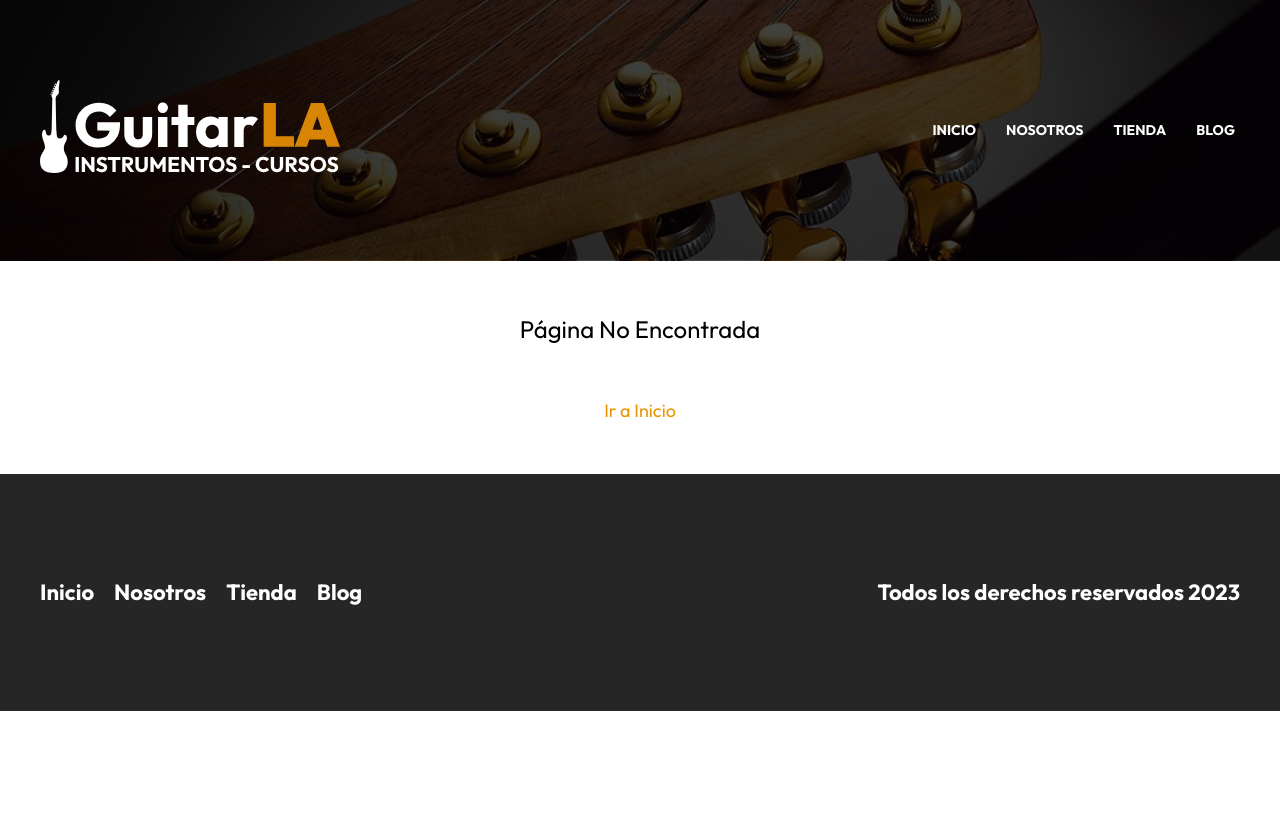
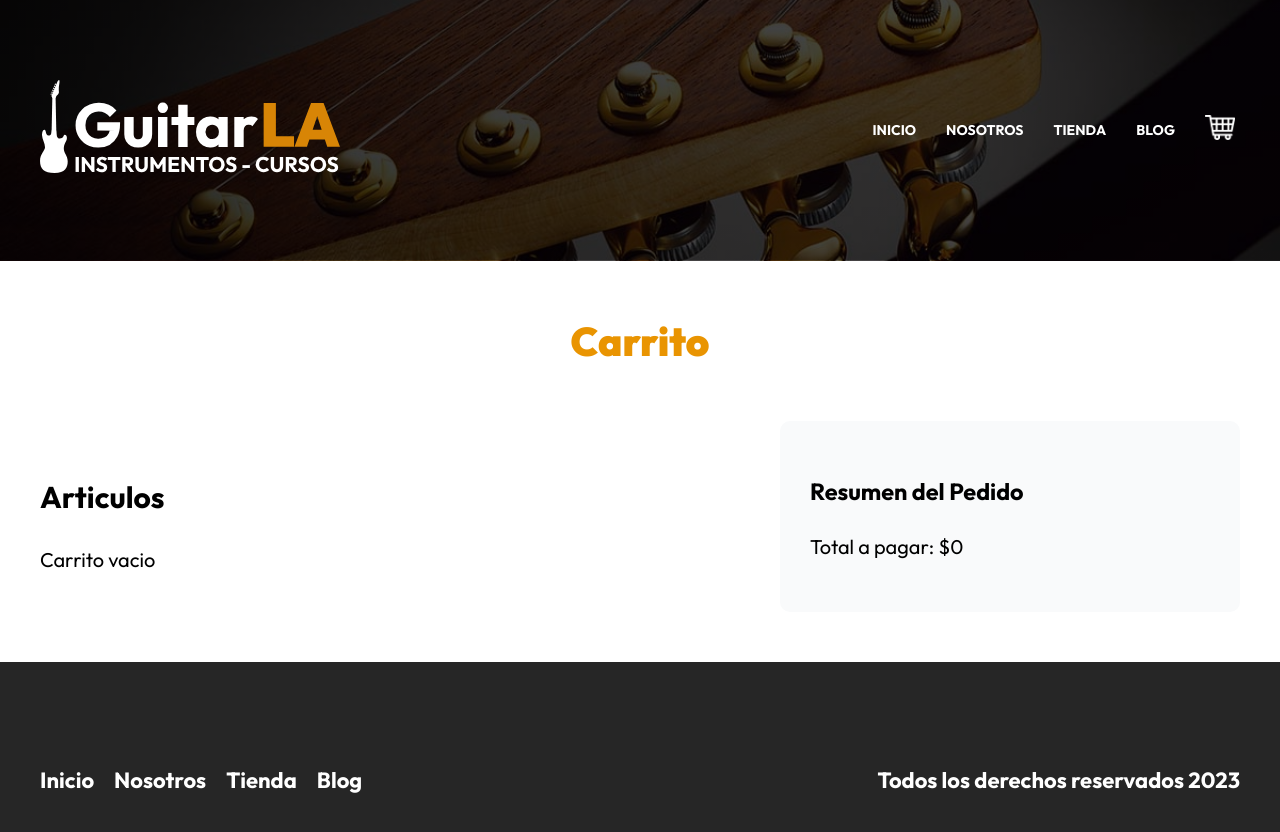
Before and after one commit to dotJManuel/guitarla-next.js, a Next.js app: page /carrito in a window 1280 px wide. Before the commit this address had no page. Shown: the top 832 px of the page. Before the commit the page ends 800 px from the top, so only its background shows below. Built offline with nearby package versions, Linux system fonts and the light colour scheme.

Commit message:
Finalizacion del proyecto

```diff
--- a/components/header.js
+++ b/components/header.js
@@ -52,6 +52,11 @@ export default function Header() {
 					>
 						Blog
 					</Link>
+
+					<Link href="/carrito">
+						<Image width={30} height={25} src="/img/carrito.png" alt="imagen carrito"/>
+					</Link>
+
 				</nav>
 			</div>
 		</header>
--- a/pages/_app.js
+++ b/pages/_app.js
@@ -1,5 +1,63 @@
-import '../styles/globals.css'
+import { useState, useEffect } from "react";
+import "../styles/globals.css";
 
 export default function App({ Component, pageProps }) {
-  return <Component {...pageProps} />
+
+  const carritoLS = typeof window !== 'undefined' ? JSON.parse(localStorage.getItem('carrito')) ?? [] : []
+	const [carrito, setCarrito] = useState(carritoLS);
+  const [paginaLista, setPaginaLista] = useState(false)
+
+  useEffect(() => {
+    setPaginaLista(true)
+  }, [])
+
+  useEffect(() => {
+    localStorage.setItem('carrito', JSON.stringify(carrito))
+  }, [carrito])
+
+	const agregarCarrito = (guitarra) => {
+		// Comprobar si la guitarra ya esta en el carrito...
+		if (carrito.some((guitarraState) => guitarraState.id === guitarra.id)) {
+			// Iterar para actualizar la cantidad
+			const carritoActualizado = carrito.map((guitarraState) => {
+				if (guitarraState.id === guitarra.id) {
+					guitarraState.cantidad = guitarra.cantidad;
+				}
+				return guitarraState;
+			});
+			// Se asigna al array
+			setCarrito([...carritoActualizado]);
+			localStorage.setItem("carrito", JSON.stringify(carrito));
+		} else {
+			// En caso de que el articulo no exista, es nuevo y se agrega
+			setCarrito([...carrito, guitarra]);
+			localStorage.setItem("carrito", JSON.stringify(carrito));
+		}
+	};
+
+	const eliminarProducto = (id) => {
+		const carritoActualizado = carrito.filter(
+			(producto) => producto.id != id
+		);
+		setCarrito(carritoActualizado);
+		window.localStorage.setItem("carrito", JSON.stringify(carrito));
+	};
+
+	const actualizarCantidad = (guitarra) => {
+		const carritoActualizado = carrito.map((guitarraState) => {
+			if (guitarraState.id === guitarra.id) {
+				guitarraState.cantidad = parseInt(guitarra.cantidad);
+			}
+			return guitarraState;
+		});
+		setCarrito(carritoActualizado);
+		window.localStorage.setItem("carrito", JSON.stringify(carrito));
+	};
+
+	return paginaLista ? <Component {...pageProps}
+    carrito={carrito}
+    agregarCarrito={agregarCarrito}
+    eliminarProducto={eliminarProducto}
+    actualizarCantidad={actualizarCantidad}
+  /> : null
 }
--- /dev/null
+++ b/pages/carrito.js
@@ -0,0 +1,77 @@
+import { useEffect, useState } from 'react';
+import Image from 'next/image';
+import Layout from '../components/layout'
+import styles from '../styles/carrito.module.css'
+
+export default function Carrito({carrito, actualizarCantidad, eliminarProducto}) {
+
+	const [total, setTotal] = useState(0)
+
+	useEffect(() => {
+		const calculoTotal = carrito.reduce( (total, producto) => total + (producto.cantidad * producto.precio), 0)
+		setTotal(calculoTotal)
+	}, [carrito])
+
+	return (
+		<Layout title='Carrito de Compras'>
+			<main className="contenedor">
+				<h1 className="heading">Carrito</h1>
+
+				<div className={styles.contenido}>
+					<div className={styles.carrito}>
+						<h2>Articulos</h2>
+
+						{carrito.length == 0 ? 'Carrito vacio' : (
+							carrito.map(producto => (
+								<div key={producto.id} className={styles.producto}>
+									<div>
+										<Image width={250} height={480} src={producto.imagen} alt={producto.nombre} />
+									</div>
+									<div>
+										<p className={styles.nombre}>{producto.nombre}</p>
+
+										<div className={styles.cantidad}>
+											<p>Cantidad:</p>
+
+											<select
+												className={styles.select}
+												onChange={ e => actualizarCantidad({
+													id: producto.id,
+													cantidad: e.target.value
+												})}
+												value={producto.cantidad}
+											>
+												<option value="1">1</option>
+												<option value="2">2</option>
+												<option value="3">3</option>
+												<option value="4">4</option>
+												<option value="5">5</option>
+											</select>
+										</div>
+
+										<p className={styles.precio}>$<span>{producto.precio}</span></p>
+										<p className={styles.subtotal}>Subtotal: ${<span>{producto.cantidad * producto.precio}</span>}</p>
+									</div>
+
+									<button
+										className={styles.eliminar}
+										type='button'
+										onClick={() => eliminarProducto(producto.id)}
+									>
+										X
+									</button>
+
+								</div>
+							))
+						)}
+					</div>
+
+					<aside className={styles.resumen}>
+						<h3>Resumen del Pedido</h3>
+						<p>Total a pagar: ${total}</p>
+					</aside>
+				</div>
+			</main>
+		</Layout>
+	);
+}
--- /dev/null
+++ b/styles/carrito.module.css
@@ -0,0 +1,82 @@
+.contenido {
+    display: grid;
+    align-items: flex-start;
+    gap: 5rem;
+}
+
+@media (min-width:768px) {
+    .contenido {
+        grid-template-columns: 3fr 2fr;
+    }
+}
+
+.carrito {
+    padding: 3rem 0;
+}
+
+.producto {
+    display: grid;
+    grid-template-columns: 1fr 3fr;
+    gap: 4rem;
+    align-items: center;
+    padding: 3rem 0;
+    border-bottom: 1px solid #cfcfcf;
+    position: relative;
+}
+
+.producto:last-of-type {
+    border: none;
+}
+
+.producto p {
+    margin: 0 0 1rem 0;
+}
+
+.producto span {
+    font-weight: 900;
+    font-size: 3.2rem;
+}
+
+.nombre {
+    font-weight: 700;
+    font-size: 4.2rem;
+}
+
+.select {
+    all: unset;
+    border: 1px solid var(--black);
+    padding: 1rem;
+    text-align: center;
+    border-radius: 1rem;
+    width: 100%;
+    margin-bottom: 2rem;
+}
+
+.precio {
+    font-weight: 700;
+    color: var(--primary);
+}
+
+.subtotal {
+    font-size: 2.2rem;
+}
+
+.resumen {
+    background-color: #F9FAFB;
+    padding: 3rem;
+    border-radius: 1rem;
+    position: sticky;
+    top: 3rem;
+}
+
+.eliminar {
+    all: unset;
+    position: absolute;
+    top: 3rem;
+    right: 1rem;
+    font-weight: 900;
+}
+
+.eliminar:hover {
+    cursor: pointer;
+}
--- a/styles/header.module.css
+++ b/styles/header.module.css
@@ -20,6 +20,7 @@
 .navegacion {
     margin-top: 5rem;
     display: flex;
+    align-items: center;
     gap: 2rem;
 }
 @media (min-width: 768px) {
```
Also changed, not shown: pages/guitarras/[url].js (+44 -1 lines), styles/guitarras.module.css (+36 -0 lines).
